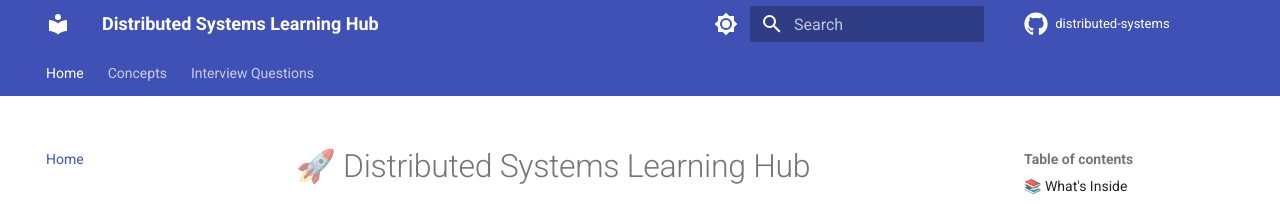
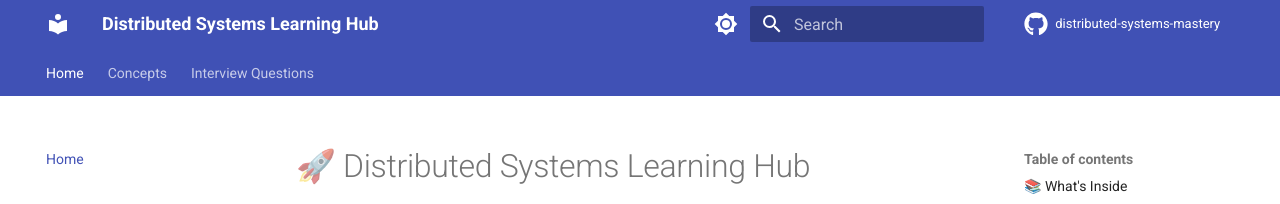
Before and after one commit to conan505/distributed-systems-mastery, an MkDocs documentation site: the page built from docs/index.md, in a window 1280 px wide. Shown: the top 204 px of the page. Built offline with MkDocs 1.6.1 and Material for MkDocs 9.7.7, drawn with Linux system fonts in a browser that asks for light colours; comment, search, counter and statistics services are not loaded.

Commit message:
Update repository URLs to conan505/distributed-systems-mastery

```diff
--- a/mkdocs.yml
+++ b/mkdocs.yml
@@ -2,11 +2,11 @@
 site_name: Distributed Systems Learning Hub
 site_description: In-depth learning resource for distributed systems, system design, and LLM optimization
 site_author: Rahul Garg
-site_url: https://rahulgarg7042.github.io/distributed-systems/
+site_url: https://conan505.github.io/distributed-systems-mastery/
 
 # Repository
-repo_name: distributed-systems
-repo_url: https://github.com/rahulgarg7042/distributed-systems
+repo_name: distributed-systems-mastery
+repo_url: https://github.com/conan505/distributed-systems-mastery
 edit_uri: edit/main/docs/
 
 # Theme Configuration
```
